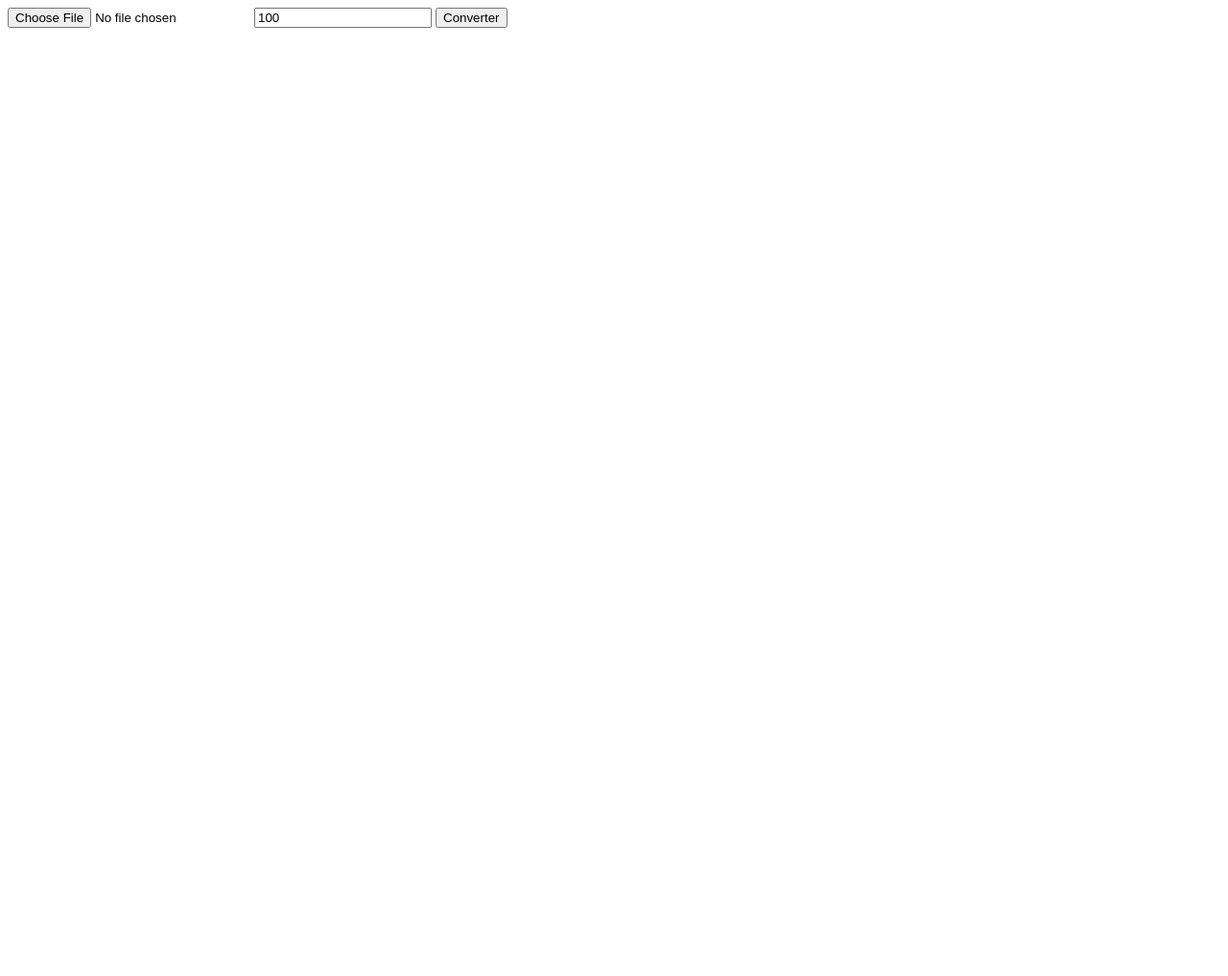
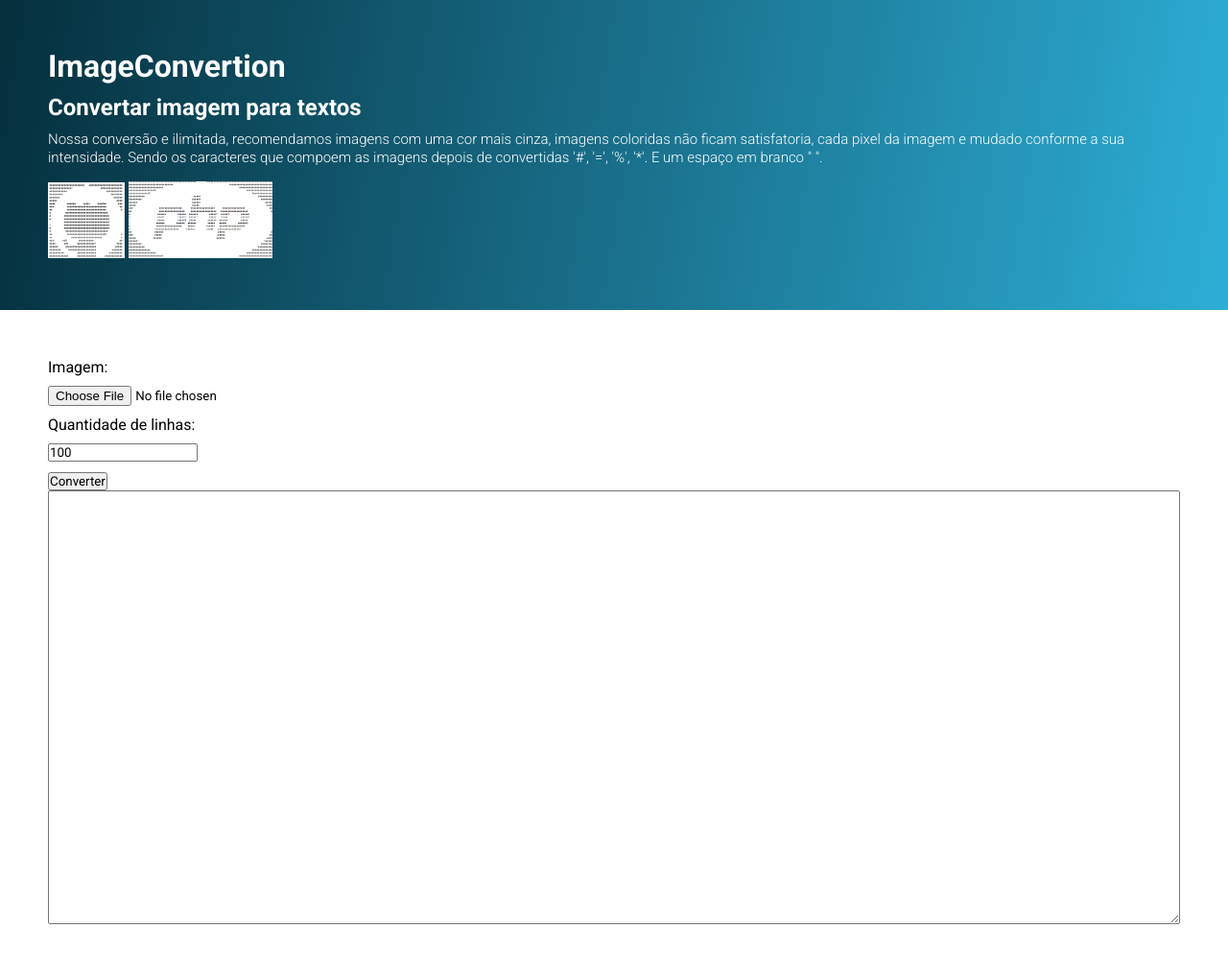
Before and after one commit to alerrandro1999/ImageConvertion, a PHP site: page / in a window 1280 px wide. Before the commit the page is almost empty. Shown: the whole page at 96% size. Before the commit the page ends 29 px from the top, so only its background shows below. Run offline with PHP 8.4, Linux system fonts and the light colour scheme.

Commit message:
Style: designe do site

```diff
--- /dev/null
+++ b/public/css/style.css
@@ -0,0 +1,49 @@
+* {
+    margin: 0;
+    padding: 0;
+    box-sizing: border-box;
+    font-family: 'Roboto', sans-serif;
+}
+
+header {
+    display: flex;
+    justify-content: center;
+    align-items: center;
+    padding: 50px;
+    background: linear-gradient(99.32deg, #05303E 0.81%, #2EB1DA 102.45%);
+    color: #fff;
+    gap: 250px;
+}
+
+main {
+    padding: 50px;
+}
+
+input {
+    margin: 10px 0;
+}
+
+p{
+    margin-bottom: 15px;
+}
+
+.container-texto h1 {
+    margin-bottom: 10px;
+}
+
+.container-texto h2 {
+    margin-bottom: 10px;
+}
+
+.container-texto p {
+    font-family: 'Roboto';
+    font-style: normal;
+    font-weight: 300;
+    font-size: 15px;
+    line-height: 1.2rem;
+}
+
+.container-form {
+    display: flex;
+    justify-content: left
+}
--- a/public/index.php
+++ b/public/index.php
@@ -1,37 +1,62 @@
+<?php
+require __DIR__ . '/../vendor/autoload.php';
+
+use \App\File\ImageToText;
+?>
 <!DOCTYPE html>
 <html lang="en">
+
 <head>
     <meta charset="UTF-8">
     <meta http-equiv="X-UA-Compatible" content="IE=edge">
     <meta name="viewport" content="width=device-width, initial-scale=1.0">
+    <link rel="stylesheet" href="css/style.css">
+    <link rel="preconnect" href="https://fonts.googleapis.com">
+    <link rel="preconnect" href="https://fonts.gstatic.com" crossorigin>
+    <link href="https://fonts.googleapis.com/css2?family=Roboto:ital,wght@0,100;0,300;0,400;0,500;0,700;1,100&display=swap" rel="stylesheet">
     <title>ImageConvertion</title>
 </head>
+
 <body>
+    <header>
+        <div class="container-texto">
+            <h1>ImageConvertion</h1>
+            <h2>Convertar imagem para textos</h2>
+            <p>Nossa conversão e ilimitada, recomendamos imagens com uma cor mais cinza, imagens coloridas não ficam satisfatoria, cada pixel da imagem e mudado conforme a sua intensidade. Sendo os caracteres que compoem as imagens depois de convertidas '#', '=', '%', '*'. E um espaço em branco " ". </p>
+            <img src="imagem/git.png" alt="" width="80">
+            <img src="imagem/php.png" alt="" width="150">
 
-<form action="" method="post" enctype="multipart/form-data">
-    <input type="file" name="image">
+        </div>
+    </header>
+    <main>
+        <div class="container-form">
+            <form action="" method="post" enctype="multipart/form-data">
+                <div>
+                    <div>
+                        <label for="">Imagem:</label>
+                    </div>
+                    <input type="file" name="image">
+                </div>
 
-    <input type="number" name="width" value="100">
+                <div>
+                    <div>
+                        <label for="">Quantidade de linhas:</label>
+                    </div>
+                    <input type="number" name="width" value="100">
+                </div>
 
-    <button type="submit">Converter</button>
-</form>
+                <button type="submit">Converter</button>
+
+                <div>
+                    <textarea name="" id="" cols="150" rows="30" style="width: 100%; height: 100%; font-family: monospace; text-align: center;"><?php
+                                                                                                                                                if (isset($_POST['width']) and isset($_FILES['image'])) {
+                                                                                                                                                    $obImageToText = new ImageToText($_FILES['image']['tmp_name']);
+                                                                                                                                                    echo $text = $obImageToText->getText($_POST['width']);
+                                                                                                                                                } ?></textarea>
+                </div>
+            </form>
+        </div>
+    </main>
 </body>
+
 </html>
-
-<?php
-
-require __DIR__.'/../vendor/autoload.php';
-
-use \App\File\ImageToText;
-
-if (isset($_POST['width']) and isset($_FILES['image'])) {
-
-    $obImageToText = new ImageToText($_FILES['image']['tmp_name']);
-
-    $text = $obImageToText->getText($_POST['width']);
-    echo '<pre>';
-    print_r($text);
-    echo '</pre>';
-
-}
-?>
```
Also changed, not shown: public/imagem/git.png (added), public/imagem/imagem.png (added), public/imagem/php.png (added).
